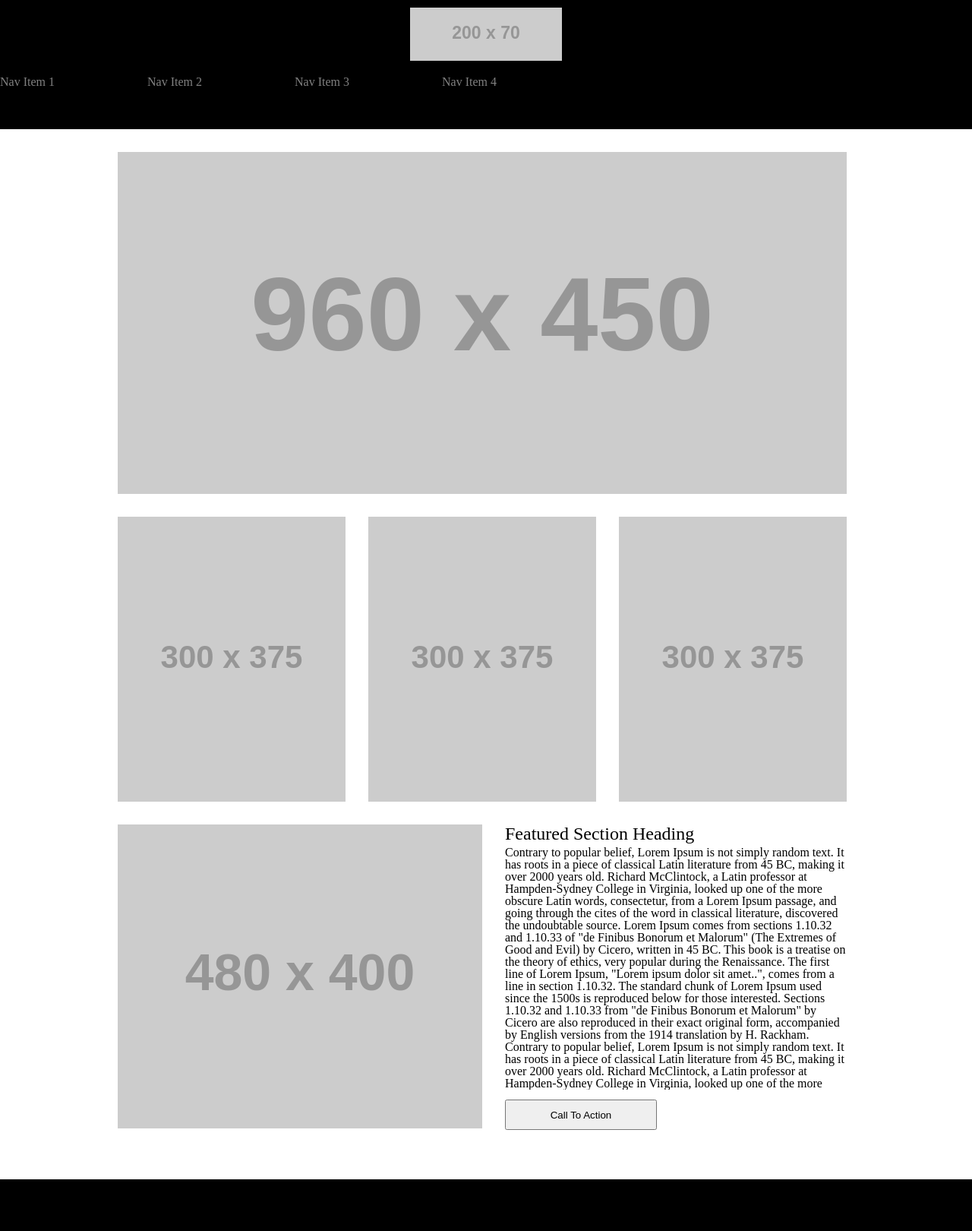
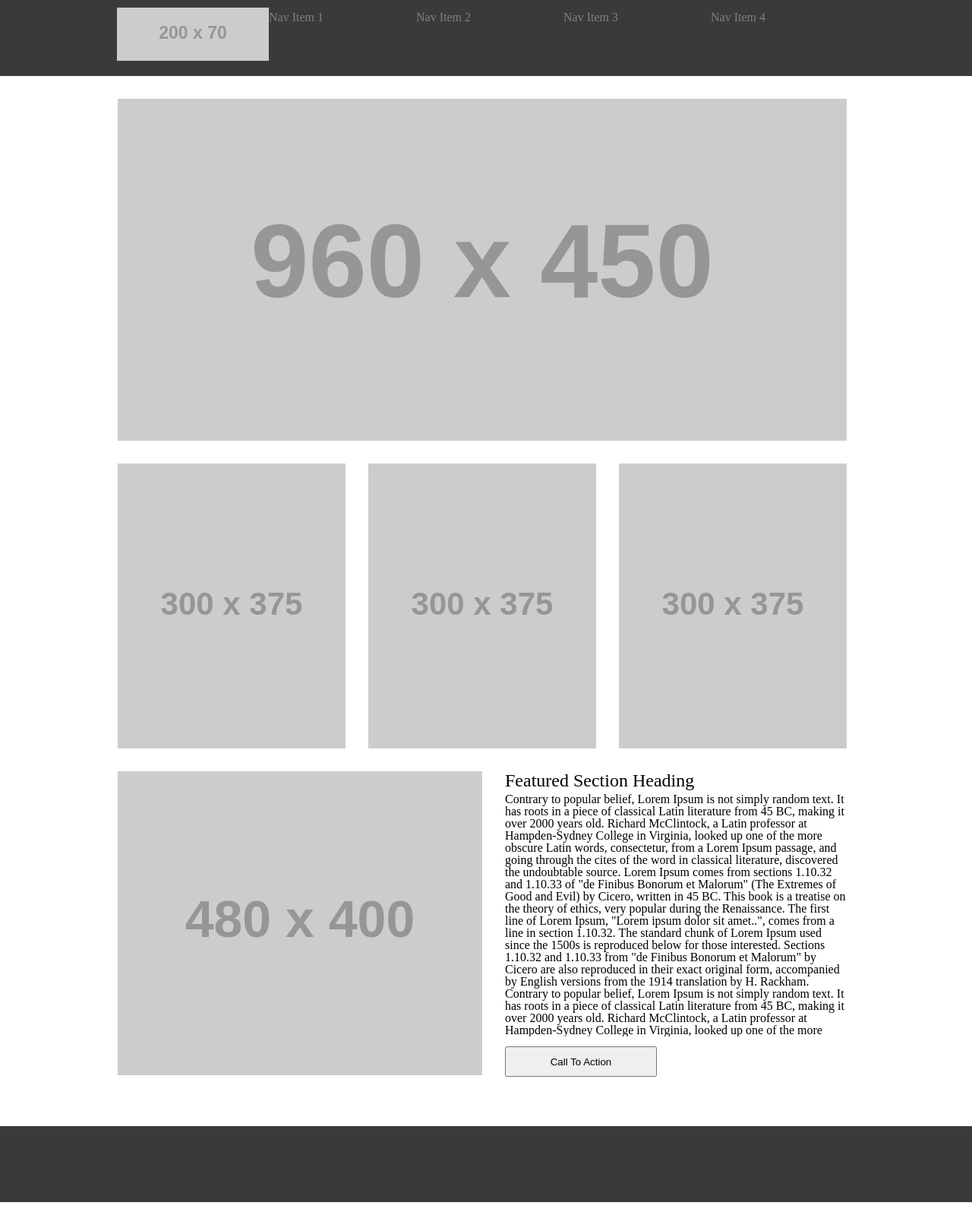
Before and after one commit to Thood50/wireframe, a plain HTML site: page index.html in a window 1280 px wide. Shown: the whole page at 76% size. After the commit the page ends 1582 px from the top, so only its background shows below. Drawn offline with Linux system fonts and the light colour scheme; placeholder pictures from the web are drawn by us.

Commit message:
Fixed a couple things across the buttom, tried to get the place holder pics to have black background: fail; tried to fix header so content is center: failed;

```diff
--- a/css/style.css
+++ b/css/style.css
@@ -1,11 +1,15 @@
 header {
-    background: black;
+    display: flex;
+    background: rgb(58, 58, 58);
     margin-bottom: 15px;
     height: 100%;
     width: 100%;
+    justify-content: center;
+    align-items: center;
 }
 
 nav {
+    display: inline;
     position: relative;
     top: 10px;
     text-align: center;
@@ -14,6 +18,7 @@ nav {
 
 ul {
     display: inline;
+    position: relative;
 }
 
 li {
@@ -29,6 +34,7 @@ main {
 }
 
 section img {
+    background: black;
     float: left;
     margin: 15px;
 }
@@ -54,14 +60,14 @@ button {
 }
 
 button:hover {
-    background: black;
+    background: rgb(58, 58, 58);
     border: black;
     color: white;
     transition-delay: 100ms;
 }
 
 footer {
-    background: black;
+    background: rgb(58, 58, 58);
     margin: 50px 0px 0px 0px;
     height: 100px;
     width: 100%
```
Also changed, not shown: index.html (+2 -2 lines).
